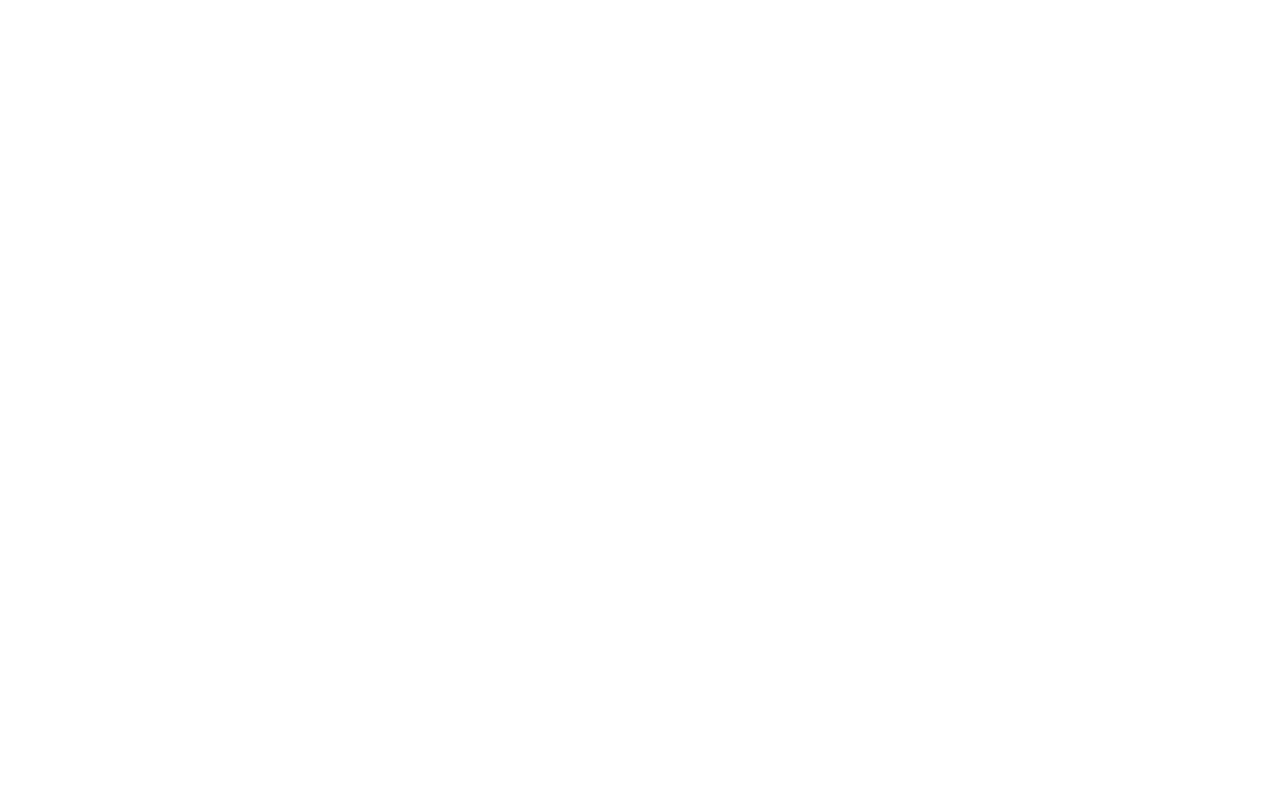
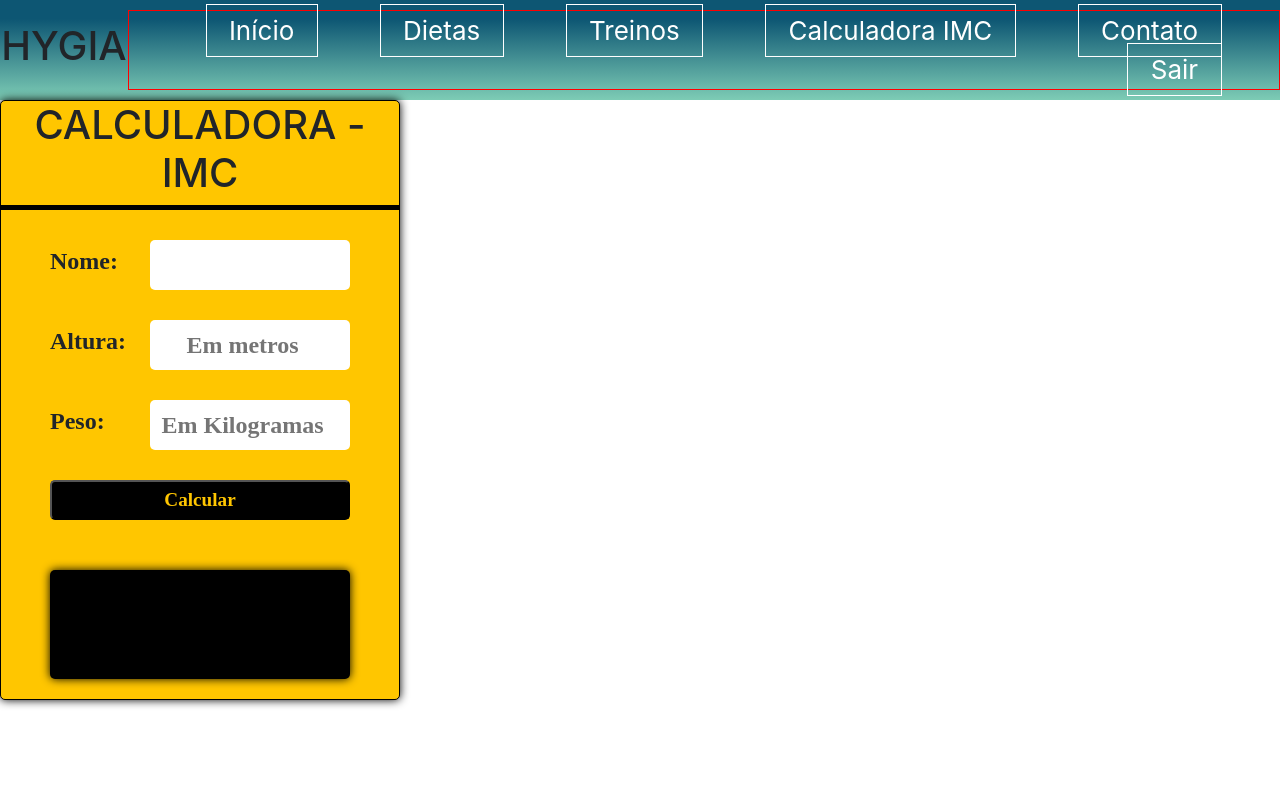
Before and after one commit to TrXGustavoo/Teste-WebDesingV2.0, a Django app: page /servicos/IMC/ in a window 1280 px wide. Before the commit the page is empty. Run offline with Django 4.2, Linux system fonts and the light colour scheme; the visitor is signed in with stand-in values (Sample User, id 1).

Commit message:
Finalizando o codigo da calculadora de imc

```diff
--- /dev/null
+++ b/main/static/main/css/styleIMC.css
@@ -0,0 +1,91 @@
+*{
+    box-sizing: border-box;
+}
+
+.baseCalc{
+    border: 1px solid black;
+    border-radius: 5px;
+    width: 400px;
+    background-color: rgb(255,198,0);
+    display: flex;
+    flex-flow: column wrap;
+    height: 600px;
+    align-items: center;
+    box-shadow: 0 0 10px black;
+}
+
+.top{
+    width: 100%;
+    border-bottom: 5px solid black;
+    height: auto;
+    flex: 5%;
+
+}
+
+h1{
+    text-align: center;
+}
+
+/* .inputVal{
+    width: 100%;
+    flex: 50%;
+    text-align: center;
+    display: flex;
+    flex-flow: column;
+    justify-content: space-between;
+    align-items: center;
+    border: 1px solid rebeccapurple;
+} */
+
+.input {
+    margin-top: 30px;
+    display: flex;
+    width: 300px;
+    height: 50px;
+    justify-content: space-between;
+    align-items: center;
+}
+
+.input input {
+    width: 200px;
+    height: 50px;
+    border-radius: 5px;
+    border:none;
+    outline: 0;
+    font: bold 1.5rem serif;
+    text-align: center;
+}
+
+.input label {
+    font: bold 1.5rem serif;
+}
+
+button.add {
+    width: 100%;
+    height: 40px;
+    font: bold 1.2rem serif;
+    background: #000;
+    color: rgb(255,198,0);
+    outline: none;
+    border-radius: 5px;
+    cursor: pointer;
+    margin-top: 30px;
+    margin-bottom: 30px;
+
+}
+
+.res{
+    flex: 5;
+    display: flex;
+    margin-top: 20px;
+    margin-bottom: 20px;
+    align-items: center;
+    width: 300px;
+    height: 150px;
+    border-radius: 5px;
+    font: italic 1.5rem serif;
+    box-shadow: 0px 0px 10px black;
+    background: #000;
+    color: rgb(255,198,0);
+    padding: 20px;
+}
--- a/main/static/main/css/styleNav.css
+++ b/main/static/main/css/styleNav.css
@@ -21,7 +21,6 @@
 
 #logo{
     flex: 20%;
-    border: 100px solid yellowgreen !important;
 
 }
 
--- /dev/null
+++ b/main/static/main/js/imc.js
@@ -0,0 +1,32 @@
+function Calcular() {
+    let inputNome = document.getElementById('inputNome')
+    let inputAltura = document.getElementById('inputAlt')
+    let inputPeso = document.getElementById('inputPeso')
+
+    let res = document.getElementById('res')
+    res.innerHTML = ''
+
+    let VinputNome = inputNome.value
+    let VinputAlt = Number(inputAltura.value)
+    let VinputPeso = Number(inputPeso.value)
+
+    const resultado = VinputPeso / (VinputAlt * VinputAlt)
+
+    console.log(resultado)
+
+    if (resultado < 18.5) {
+        res.innerHTML += `${VinputNome} seu IMC é de ${Math.floor(resultado)} e você está abaixo do peso`
+    } else if (resultado >= 18.5 && resultado < 25) {
+        res.innerHTML += `${VinputNome} seu IMC é de ${Math.floor(resultado)} e você está com o peso ideal parabens!!!`
+    } else if (resultado >= 25 && resultado < 30) {
+        res.innerHTML += `${VinputNome} seu IMC é de ${Math.floor(resultado)} e você está levemente acima do peso`
+    } else if (resultado >= 30 && resultado < 40) {
+        res.innerHTML += `${VinputNome} seu IMC é de ${Math.floor(resultado)} e você está com o obesidade grau II cuidado!!!`
+    } else if (resultado >= 40) {
+        res.innerHTML += `${VinputNome} seu IMC é de ${Math.floor(resultado)} e você está com o obesidade grau III cuidado!!!`
+    }
+    else {
+        console.log('erro')
+    }
+
+}
--- a/main/templates/navbar.html
+++ b/main/templates/navbar.html
@@ -1,14 +1,27 @@
 <!DOCTYPE html>
 {% load static %}
 <html lang="pt-br">
+
 <head>
     <meta charset="UTF-8">
     <meta http-equiv="X-UA-Compatible" content="IE=edge">
     <meta name="viewport" content="width=device-width, initial-scale=1.0">
     <link rel="stylesheet" href="{% static 'main/css/styleNav.css' %}">
-    {% comment %} <link rel="stylesheet" href="https://cdn.jsdelivr.net/npm/bootstrap@4.6.2/dist/css/bootstrap.min.css" integrity="sha384-xOolHFLEh07PJGoPkLv1IbcEPTNtaed2xpHsD9ESMhqIYd0nLMwNLD69Npy4HI+N" crossorigin="anonymous"> {% endcomment %}
+
+    <link rel="stylesheet" href="https://cdn.jsdelivr.net/npm/bootstrap@4.6.2/dist/css/bootstrap.min.css"
+        integrity="sha384-xOolHFLEh07PJGoPkLv1IbcEPTNtaed2xpHsD9ESMhqIYd0nLMwNLD69Npy4HI+N" crossorigin="anonymous">
     <title>Document</title>
+    <style>
+        #logo {
+            flex: 10%;
+        }
+        #menu-servicos{
+            flex: 90%;
+            text-align: right;
+        }
+    </style>
 </head>
+
 <body>
     <nav id="barra-navegacao">
         <div id="logo">
@@ -28,7 +41,12 @@
             {% endif %}
         </div>
     </nav>
-    <script src="https://cdn.jsdelivr.net/npm/jquery@3.5.1/dist/jquery.slim.min.js" integrity="sha384-DfXdz2htPH0lsSSs5nCTpuj/zy4C+OGpamoFVy38MVBnE+IbbVYUew+OrCXaRkfj" crossorigin="anonymous"></script>
-    <script src="https://cdn.jsdelivr.net/npm/bootstrap@4.6.2/dist/js/bootstrap.bundle.min.js" integrity="sha384-Fy6S3B9q64WdZWQUiU+q4/2Lc9npb8tCaSX9FK7E8HnRr0Jz8D6OP9dO5Vg3Q9ct" crossorigin="anonymous"></script>
+    <script src="https://cdn.jsdelivr.net/npm/jquery@3.5.1/dist/jquery.slim.min.js"
+        integrity="sha384-DfXdz2htPH0lsSSs5nCTpuj/zy4C+OGpamoFVy38MVBnE+IbbVYUew+OrCXaRkfj"
+        crossorigin="anonymous"></script>
+    <script src="https://cdn.jsdelivr.net/npm/bootstrap@4.6.2/dist/js/bootstrap.bundle.min.js"
+        integrity="sha384-Fy6S3B9q64WdZWQUiU+q4/2Lc9npb8tCaSX9FK7E8HnRr0Jz8D6OP9dO5Vg3Q9ct"
+        crossorigin="anonymous"></script>
 </body>
+
 </html>
--- a/servicos/templates/IMC.html
+++ b/servicos/templates/IMC.html
@@ -0,0 +1,47 @@
+<!DOCTYPE html>
+{% load static %}
+<html lang="pt-br">
+
+<head>
+    <meta charset="UTF-8">
+    <meta http-equiv="X-UA-Compatible" content="IE=edge">
+    <meta name="viewport" content="width=device-width, initial-scale=1.0">
+    <link rel="stylesheet" href="{% static 'main/css/styleIMC.css' %}">
+    <link rel="stylesheet" href="{% static 'main/js/imc.js' %}">
+
+    <link rel="stylesheet" href="https://cdn.jsdelivr.net/npm/bootstrap@4.6.2/dist/css/bootstrap.min.css"
+        integrity="sha384-xOolHFLEh07PJGoPkLv1IbcEPTNtaed2xpHsD9ESMhqIYd0nLMwNLD69Npy4HI+N" crossorigin="anonymous">
+    <title>Document</title>
+</head>
+<body>
+
+    {% include 'navbar.html' %}
+
+
+
+    <div class="baseCalc">
+        <div class="top">
+            <h1>CALCULADORA - IMC</h1>
+        </div>
+        <div class="inputVal">
+            <div class="input">
+                <label>Nome:</label>
+                <input  id="inputNome" type="text">
+            </div>
+            <div class="input">
+                <label>Altura:</label>
+                <input  id="inputAlt" type="number" placeholder="Em metros" >
+            </div>
+            <div class="input">
+                 <label>Peso:</label>
+                <input  id="inputPeso" type="number" placeholder="Em Kilogramas">
+            </div>
+            <button id="btn-add"class="add"onclick="Calcular()">Calcular</button>
+        </div>
+        <div class="res" id="res">
+
+        </div>
+    </div>
+
+</body>
+</html>
```
